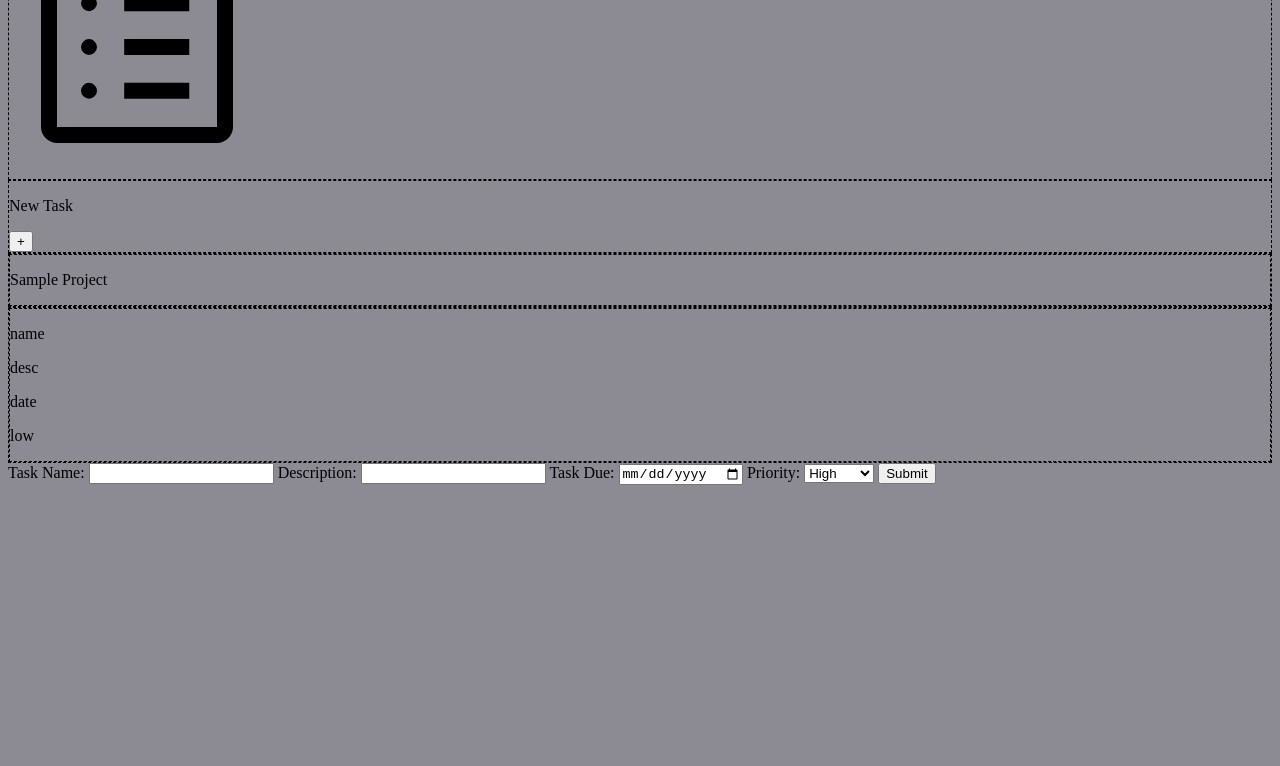
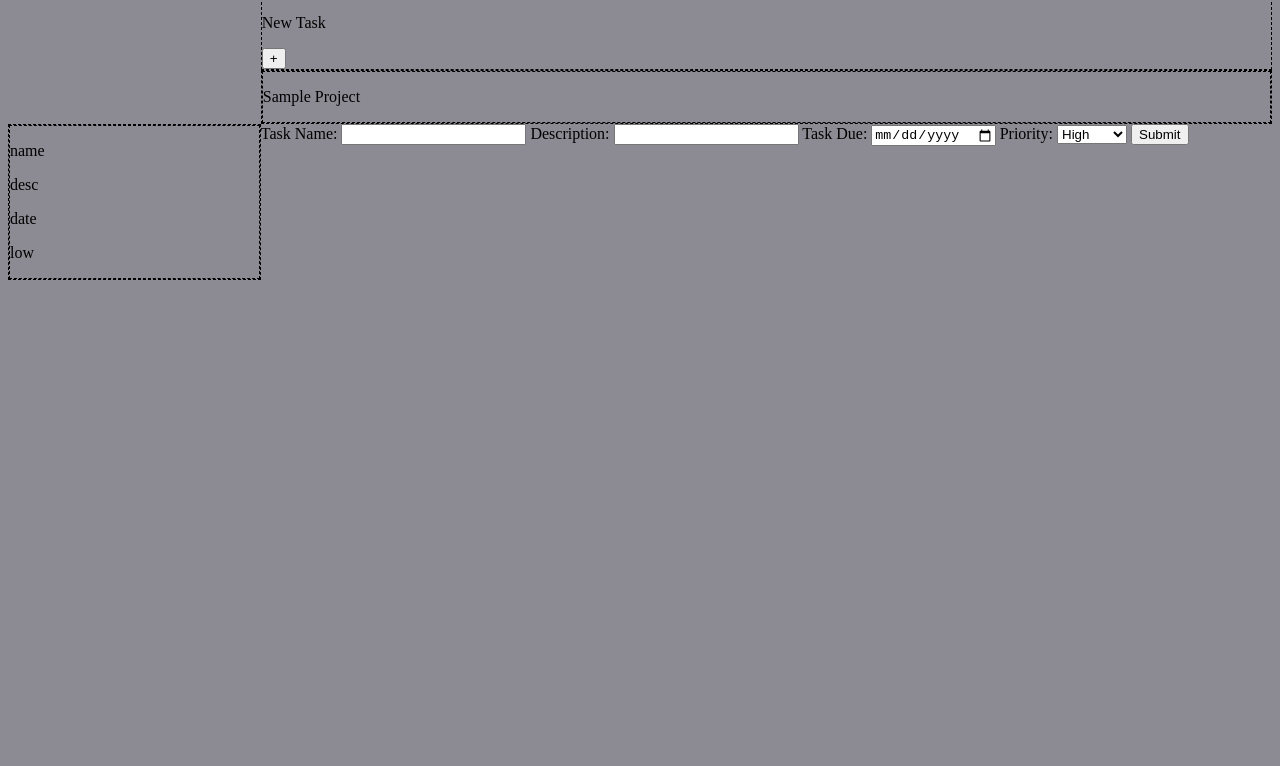
Before and after one commit to gregoryls/to-do-list, a website built with webpack: page src/index.html in a window 1280 px wide. Shown: the part 273-1039 px from the top of the page. Before the commit the page ends 800 px from the top, so only its background shows below. Built offline with nearby package versions, Linux system fonts and the light colour scheme.

Commit message:
setup grid template areas

```diff
--- a/src/style.css
+++ b/src/style.css
@@ -9,6 +9,12 @@ color palette
 */
 body {
   background-color: #8c8a93;
+  display: grid;
+  grid-template-columns: 1fr 4fr;
+  grid-template-rows: 1fr 10fr;
+  grid-template-areas:
+    "a b"
+    "a c";
 }
 div {
   border: 1px dashed black;
```
Also changed, not shown: dist/07289b6370be1a20e352.svg (deleted), dist/index.bundle.js.
